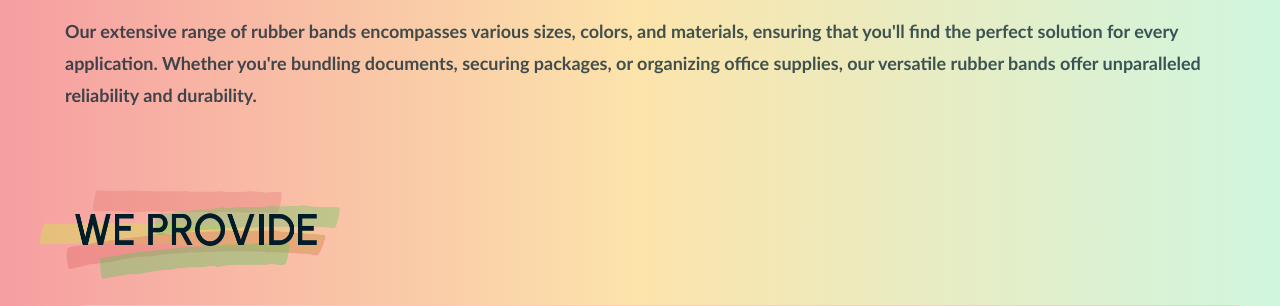
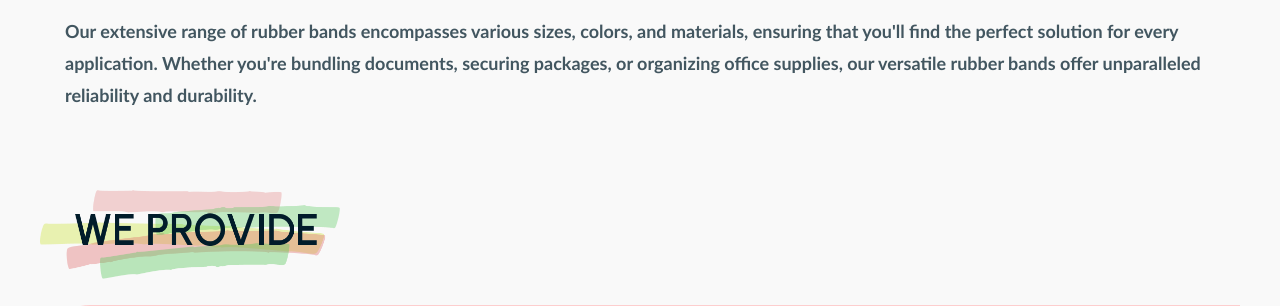
Before and after one commit to legend-shelif/NGL-Rubber, a plain HTML site: page index.html in a window 1280 px wide. Shown: the part 283-589 px from the top of the page. Drawn offline with Linux system fonts and the light colour scheme.

Commit message:
chore: removed background colour

```diff
--- a/index.html
+++ b/index.html
@@ -89,19 +89,6 @@
         margin-top: 50px;
         font-family: "Gill Sans", "Gill Sans MT", Calibri, "Trebuchet MS",
           sans-serif;
-        background: #cdfadf; /* fallback for old browsers */
-        background: -webkit-linear-gradient(
-          to right,
-          #f8a8ab,
-          #f8e0a6,
-          #d0fae1
-        ); /* Chrome 10-25, Safari 5.1-6 */
-        background: linear-gradient(
-          to right,
-          #f69ea1,
-          #fce4ab,
-          #d0f6df
-        ); /* W3C, IE 10+/ Edge, Firefox 16+, Chrome 26+, Opera 12+, Safari 7+ */
       }
       .premium-rubber-bands-container {
         margin: 0;
```
